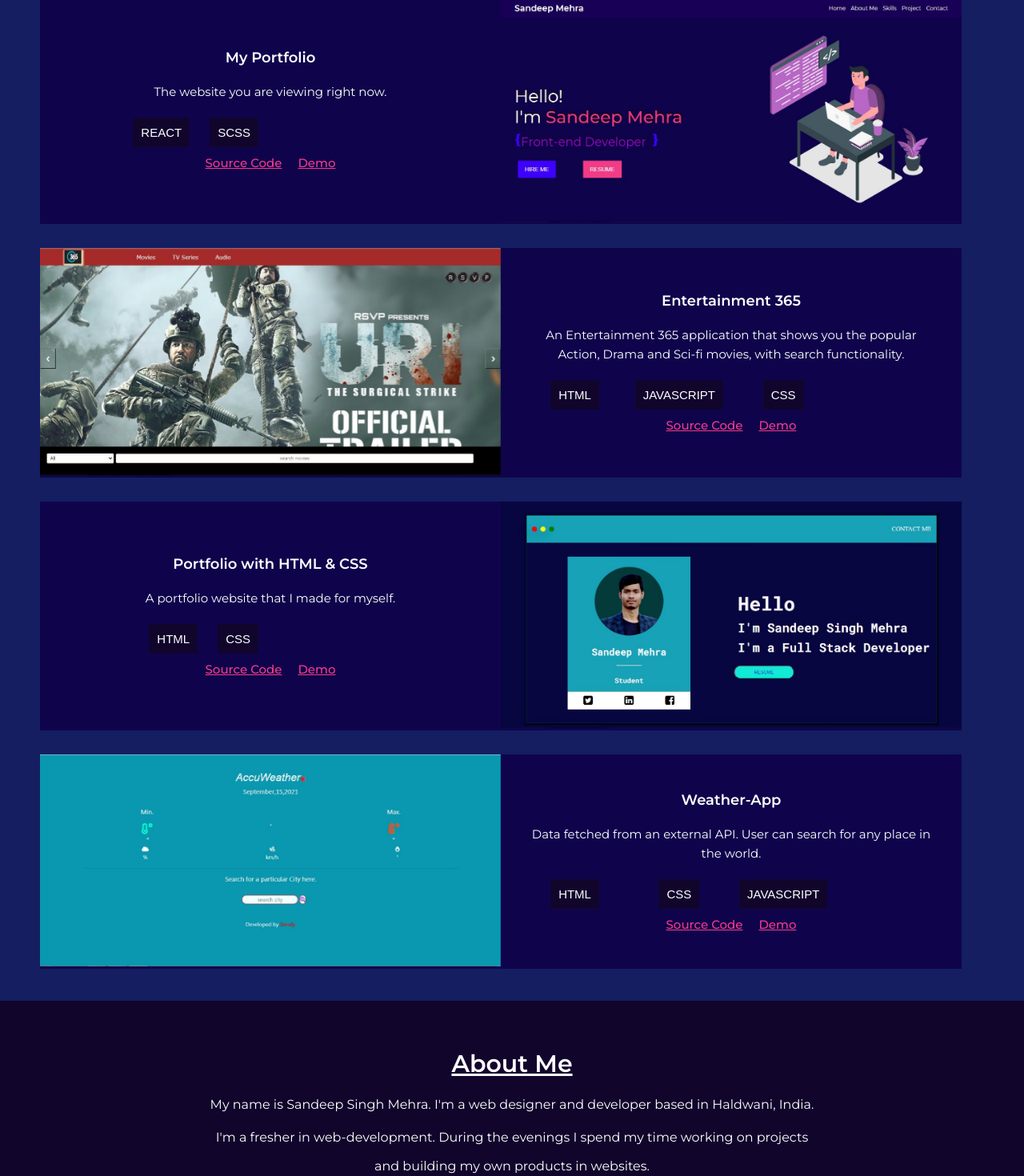
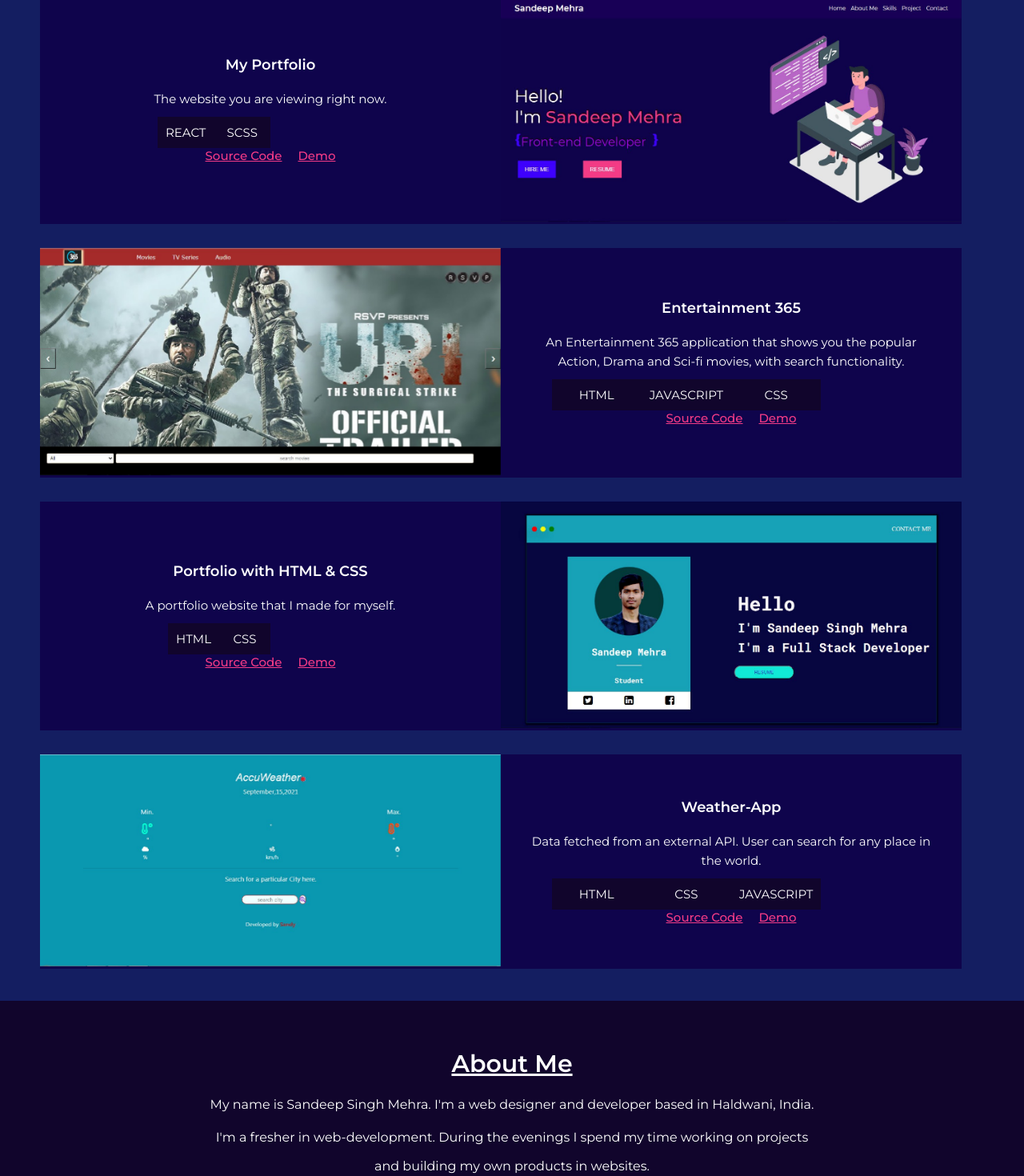
Before and after one commit to sandeepsinghmehra/Portfolio-react, a React (Create React App) app: page / in a window 1280 px wide. Shown: the part 1240-2710 px from the top of the page at 80% size. Built offline with nearby package versions, Linux system fonts and the light colour scheme.

Commit message:
work on seo

```diff
--- a/src/components/Navbar.js
+++ b/src/components/Navbar.js
@@ -3,7 +3,7 @@ import { FcAbout, AiFillProject, FcContacts, FiSun, HiMoon} from 'react-icons/al
 import { Link } from 'react-scroll';
 import ThemeContext from "./Contexts/ThemeContext";
 
-export const Navbar = (props) => {
+export const Navbar = () => {
     const { theme, setTheme } = useContext(ThemeContext);
     const dark = 'dark';
     const light = 'light';
@@ -46,8 +46,8 @@ export const Navbar = (props) => {
                                 >Contact</Link></li>
                             <li>
                             { theme === "dark" ?
-                                <button className="modeIcon" value={light} onClick={clickEvent}><FiSun /></button>:
-                                <button className="modeIcon" value={dark} onClick={clickEvent}><HiMoon /></button>
+                                <span className="modeIcon" ><FiSun value={light} onClick={clickEvent}/></span>:
+                                <span className="modeIcon" ><HiMoon value={dark} onClick={clickEvent}/></span>
                             }
                             </li>
                         </ul>
@@ -82,8 +82,8 @@ export const Navbar = (props) => {
                             </li>
                             <li>
                             { theme === "dark" ?
-                                <button className="modeIcon" value={light} onClick={clickEvent}><FiSun size="25" /></button>:
-                                <button className="modeIcon" value={dark} onClick={clickEvent}><HiMoon size="25" /></button>
+                                <span className="modeIcon" ><FiSun size="25"  value={light} onClick={clickEvent} /></span>:
+                                <span className="modeIcon" ><HiMoon size="25"  value={dark} onClick={clickEvent}/></span>
                             }
                             </li>
                         </ul>
--- a/src/components/Project.js
+++ b/src/components/Project.js
@@ -38,8 +38,8 @@ export const Project = (props) => {
                     <h3>{Data[1].title}</h3>
                     <p>{Data[1].description}</p>
                     <div className="btn-group">
-                        <span><button className="btn btn-dark">React</button></span>
-                        <span><button className="btn btn-dark">Scss</button></span>
+                        <span className="btn btn-dark">React</span>
+                        <span className="btn btn-dark">Scss</span>
                     </div>
                     <div>
                         <Link to={{pathname: Data[1].githubLink}} target="_blank">
@@ -64,9 +64,9 @@ export const Project = (props) => {
                     <h3>{Data[2].title}</h3>
                     <p>{Data[2].description}</p>
                     <div className="btn-group">
-                        <span><button className="btn btn-dark">Html</button></span>
-                        <span><button className="btn btn-dark">JavaScript</button></span>
-                        <span><button className="btn btn-dark">Css</button></span>
+                        <span className="btn btn-dark">Html</span>
+                        <span className="btn btn-dark">JavaScript</span>
+                        <span className="btn btn-dark">Css</span>
                     </div>
                     <div>
                         <Link to={{pathname: Data[2].githubLink}} target="_blank">
@@ -85,8 +85,8 @@ export const Project = (props) => {
                     <h3>{Data[3].title}</h3>
                     <p>{Data[3].description}</p>
                     <div className="btn-group">
-                        <span><button className="btn btn-dark">Html</button></span>
-                        <span><button className="btn btn-dark">css</button></span>
+                        <span className="btn btn-dark">Html</span>
+                        <span className="btn btn-dark">css</span>
                     </div>
                     <div>
                         <Link to={{pathname: Data[3].githubLink}} target="_blank">
@@ -111,9 +111,9 @@ export const Project = (props) => {
                     <h3>{Data[4].title}</h3>
                     <p>{Data[4].description}</p>
                     <div className="btn-group">
-                        <span><button className="btn btn-dark">Html</button></span>
-                        <span><button className="btn btn-dark">css</button></span>
-                        <span><button className="btn btn-dark">JavaScript</button></span>
+                        <span className="btn btn-dark">Html</span>
+                        <span className="btn btn-dark">css</span>
+                        <span className="btn btn-dark">JavaScript</span>
                     </div>
                     <div>
                         <Link to={{pathname: Data[4].githubLink}} target="_blank">
```
